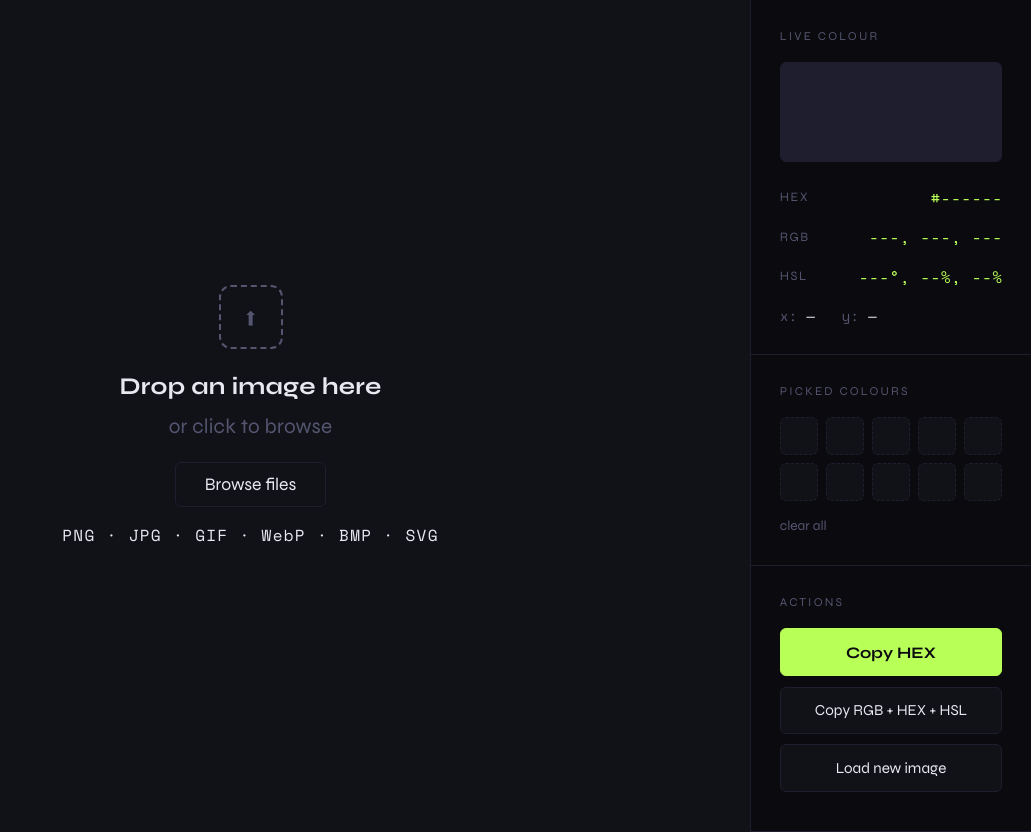
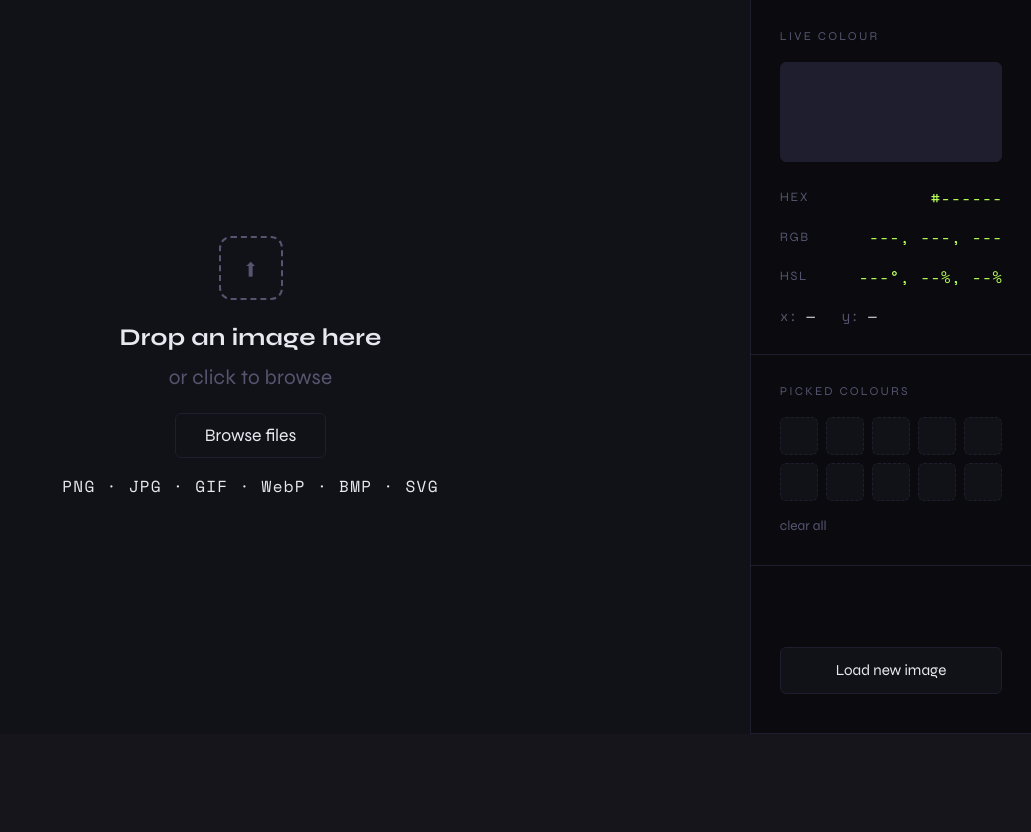
Before and after one commit to georgestanley33/hex-code-picker, a Flask app: page / in a window 1280 px wide. Shown: the part 66-898 px from the top of the page, without its empty margins (249-1280 px from the left). After the commit the page ends 800 px from the top, so only its background shows below. Run offline with Flask 3, Linux system fonts and the light colour scheme.

Commit message:
remove actions

```diff
--- a/templates/index.html
+++ b/templates/index.html
@@ -193,6 +193,7 @@
       gap: 0;
       overflow-y: auto;
       background: var(--bg);
+      justify-content: space-between;
     }
 
     .panel {
@@ -390,11 +391,7 @@
       <button id="clear-history">clear all</button>
     </div>
 
-    <!-- Actions -->
-    <div class="panel">
-      <div class="panel-label">Actions</div>
-      <button class="action-btn primary" id="copy-hex-btn">Copy HEX</button>
-      <button class="action-btn" id="copy-all-btn">Copy RGB + HEX + HSL</button>
+    <div class="panel" style="margin-top: auto;">
       <button class="action-btn" id="new-image-btn">Load new image</button>
     </div>
   </aside>
@@ -624,18 +621,6 @@
     });
   });
 
-  document.getElementById('copy-hex-btn').addEventListener('click', () => {
-    if (!currentHex) return;
-    copyToClipboard(currentHex);
-    showToast('Copied ' + currentHex);
-  });
-
-  document.getElementById('copy-all-btn').addEventListener('click', () => {
-    if (!currentHex) return;
-    const text = `HEX: ${currentHex}\nRGB: ${currentRgb}\nHSL: ${currentHsl}`;
-    copyToClipboard(text);
-    showToast('All values copied!');
-  });
 
   /* ── Toast ── */
   let toastTimer;
```
